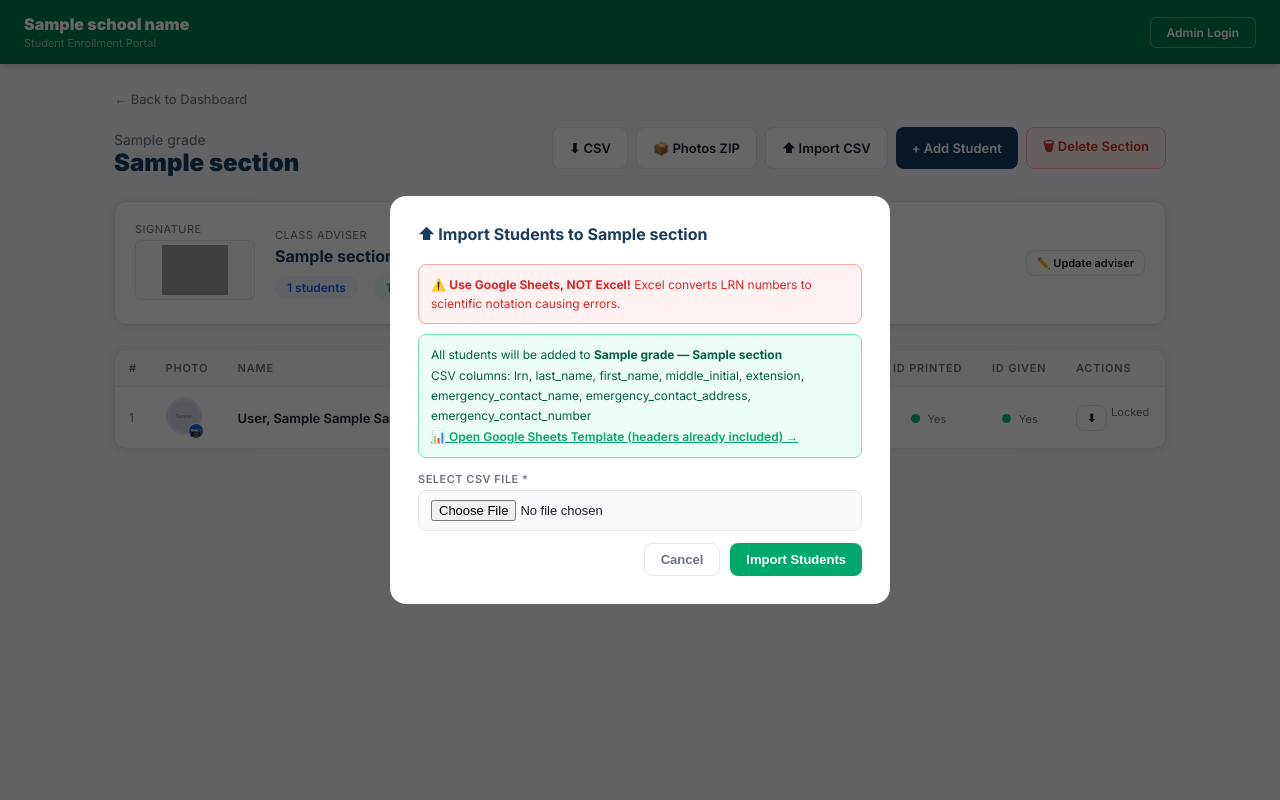
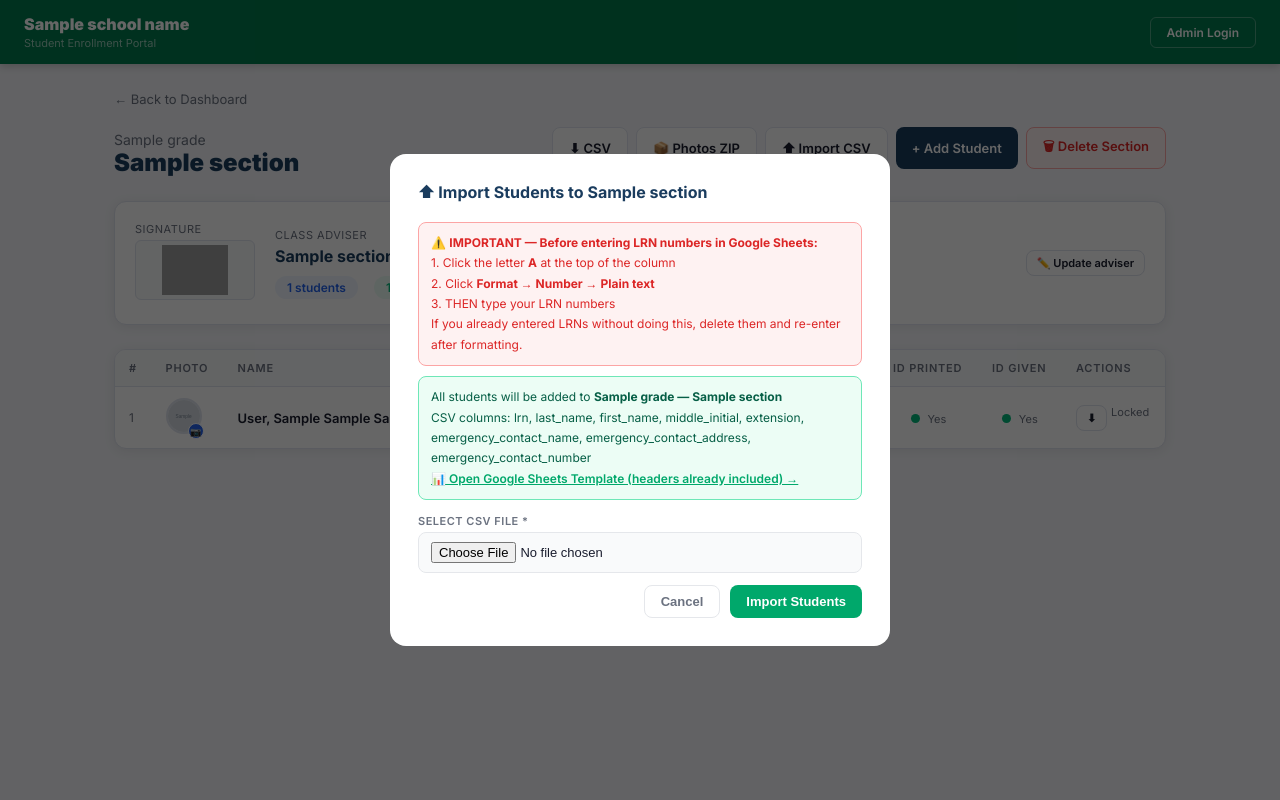
Before and after one commit to CharmeineC/ces-teacher-portal, a Flask app: template templates/section_detail.html in a window 1280 px wide, after a click on "⬆ Import CSV". Run offline with Flask 3, Linux system fonts and the light colour scheme; the template is opened without the code that fills it: most values are stand-ins (such as "Sample title", 1, 10 or a date in 2020); grey boxes marked "Sample" are stand-in pictures; some libraries are stand-ins or nearby versions; grey boxes are pictures that could not be loaded.

Commit message:
Update section_detail.html

```diff
--- a/templates/section_detail.html
+++ b/templates/section_detail.html
@@ -415,8 +415,12 @@ tbody tr:hover{background:#f9fafb;}
     <form method="POST" action="/bulk_import" enctype="multipart/form-data">
       <input type="hidden" name="grade" value="{{ section.grade if section else '' }}"/>
       <input type="hidden" name="section_name" value="{{ section.section_name if section else '' }}"/>
-      <div style="background:#fef2f2;border:1px solid #fca5a5;border-radius:8px;padding:10px 12px;margin-bottom:10px;font-size:12px;color:#dc2626;line-height:1.6;">
-        ⚠️ <strong>Use Google Sheets, NOT Excel!</strong> Excel converts LRN numbers to scientific notation causing errors.
+      <div style="background:#fef2f2;border:1px solid #fca5a5;border-radius:8px;padding:10px 12px;margin-bottom:10px;font-size:12px;color:#dc2626;line-height:1.7;">
+        ⚠️ <strong>IMPORTANT — Before entering LRN numbers in Google Sheets:</strong><br/>
+        1. Click the letter <strong>A</strong> at the top of the column<br/>
+        2. Click <strong>Format → Number → Plain text</strong><br/>
+        3. THEN type your LRN numbers<br/>
+        If you already entered LRNs without doing this, delete them and re-enter after formatting.
       </div>
       <div style="background:#ecfdf5;border:1px solid #6ee7b7;border-radius:8px;padding:10px 12px;margin-bottom:14px;font-size:12px;color:#065f46;line-height:1.7;">
         All students will be added to <strong>{{ section.grade if section else '' }} — {{ section.section_name if section else '' }}</strong><br/>
```
